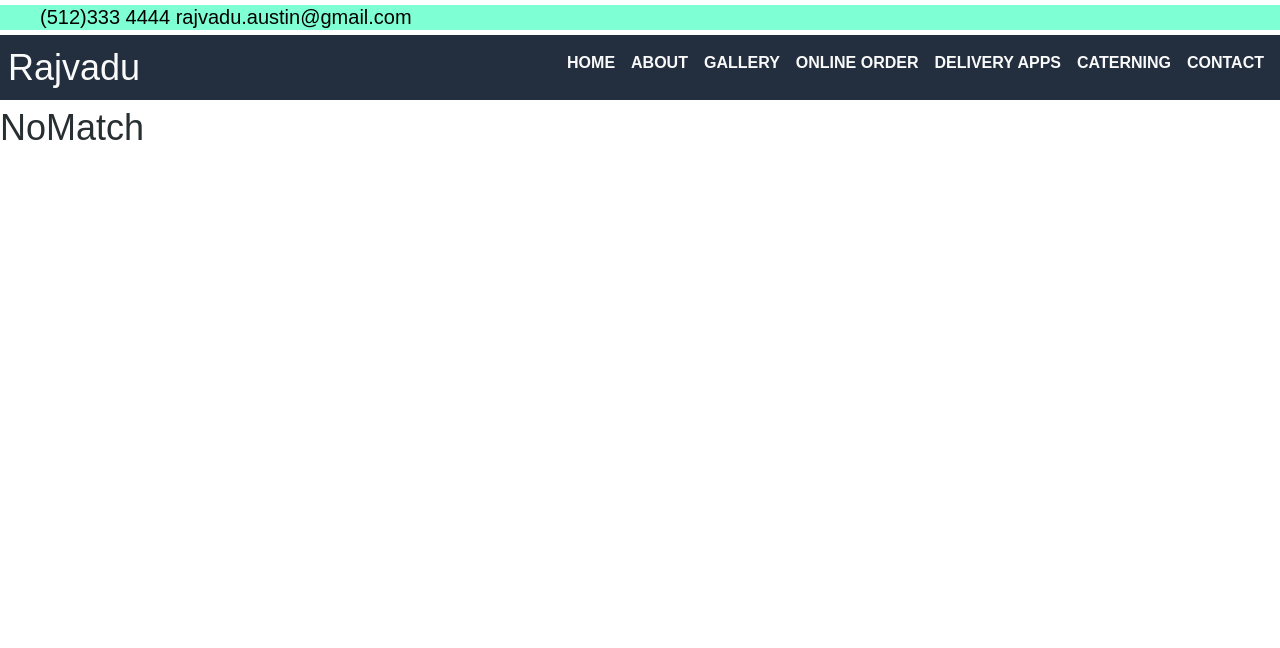
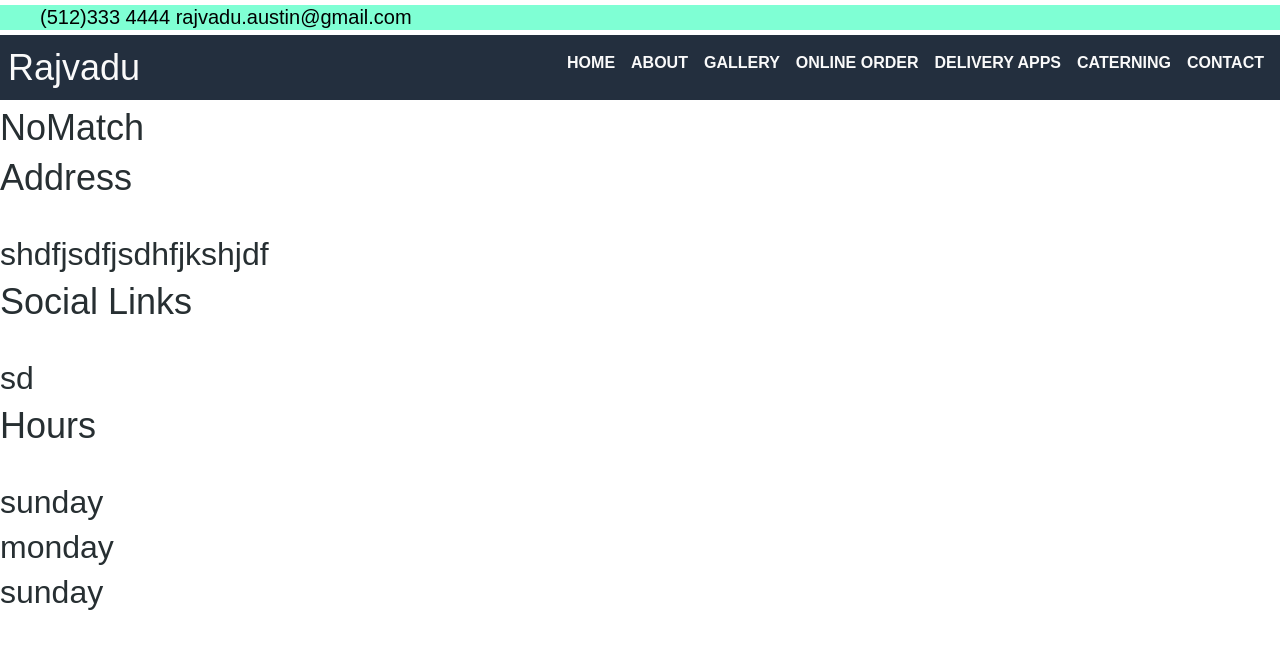
Before and after one commit to avanijadeja/Rajvadu, a React (Create React App) app in the folder client/: page / in a window 1280 px wide. Shown: the top 648 px of the page. Built offline with nearby package versions, Linux system fonts and the light colour scheme.

Commit message:
Added footer

```diff
--- a/client/src/App.js
+++ b/client/src/App.js
@@ -16,6 +16,8 @@ import About from "./pages/About";
 import Gallery from "./pages/Gallery";
 import OnlineOrder from "./pages/OnlineOrder";
 import Nav from "./components/Nav";
+import Footer from "./components/Footer";
+
 import DeliveryApps from "./pages/DeliveryApps";
 import Catering from "./pages/Caterning";
 import Contact from "./pages/Contact";
@@ -59,7 +61,9 @@ function App() {
         </Routes>
         {/* </Provider> */}
       </div>
+      <Footer />
     </Router>
+
     // </ApolloProvider>
   );
 }
--- /dev/null
+++ b/client/src/components/Footer/index.js
@@ -0,0 +1,27 @@
+import React from "react";
+// import Auth from "../../utils/auth";
+import "./style.css";
+import { Link } from "react-router-dom";
+
+function Footer() {
+  return (
+    <>
+      <div>
+        <h1>Address</h1>
+        <br></br> <h2>shdfjsdfjsdhfjkshjdf</h2>
+      </div>
+      <div>
+        <h1>Social Links</h1>
+        <br></br> <h2>sd</h2>
+      </div>
+      <div>
+        <h1>Hours</h1>
+        <br></br> <h2>sunday</h2>
+        <h2>monday</h2>
+        <h2>sunday</h2>
+      </div>
+    </>
+  );
+}
+
+export default Footer;
```
Also changed, not shown: client/src/components/Footer/style.css (added).
